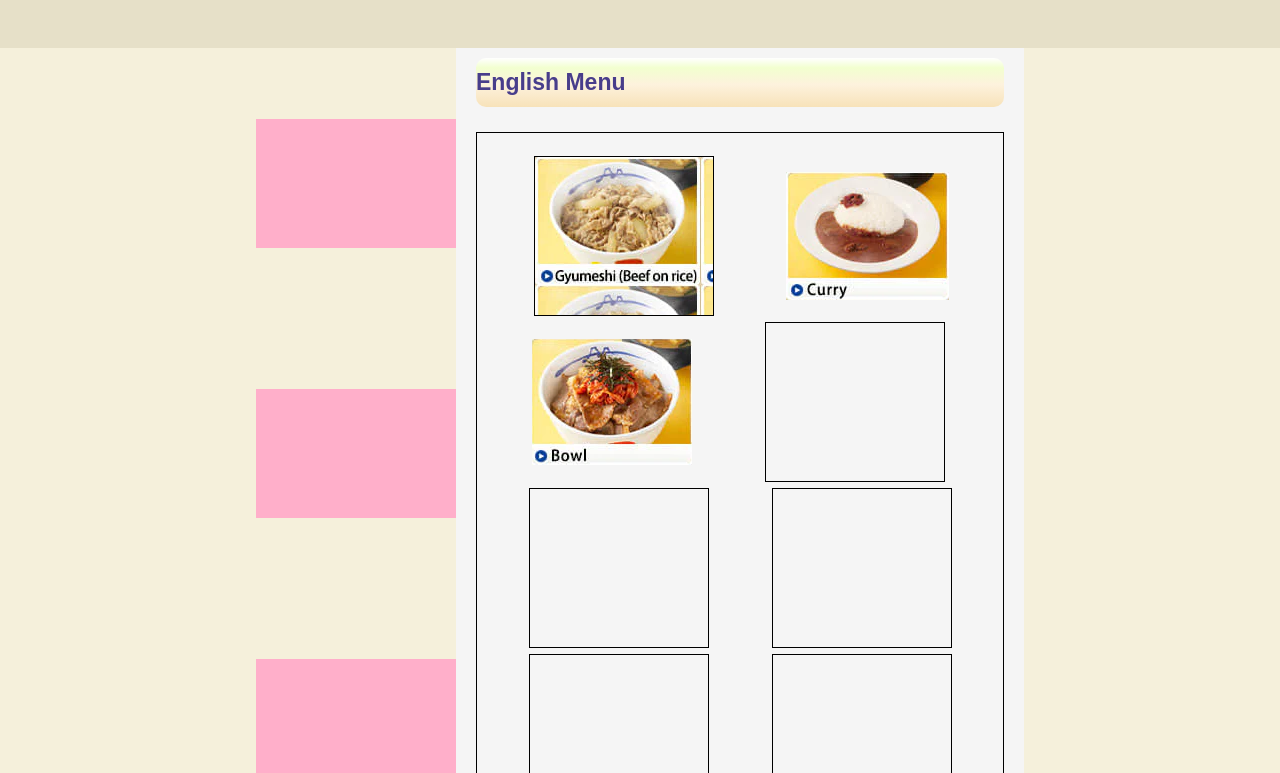
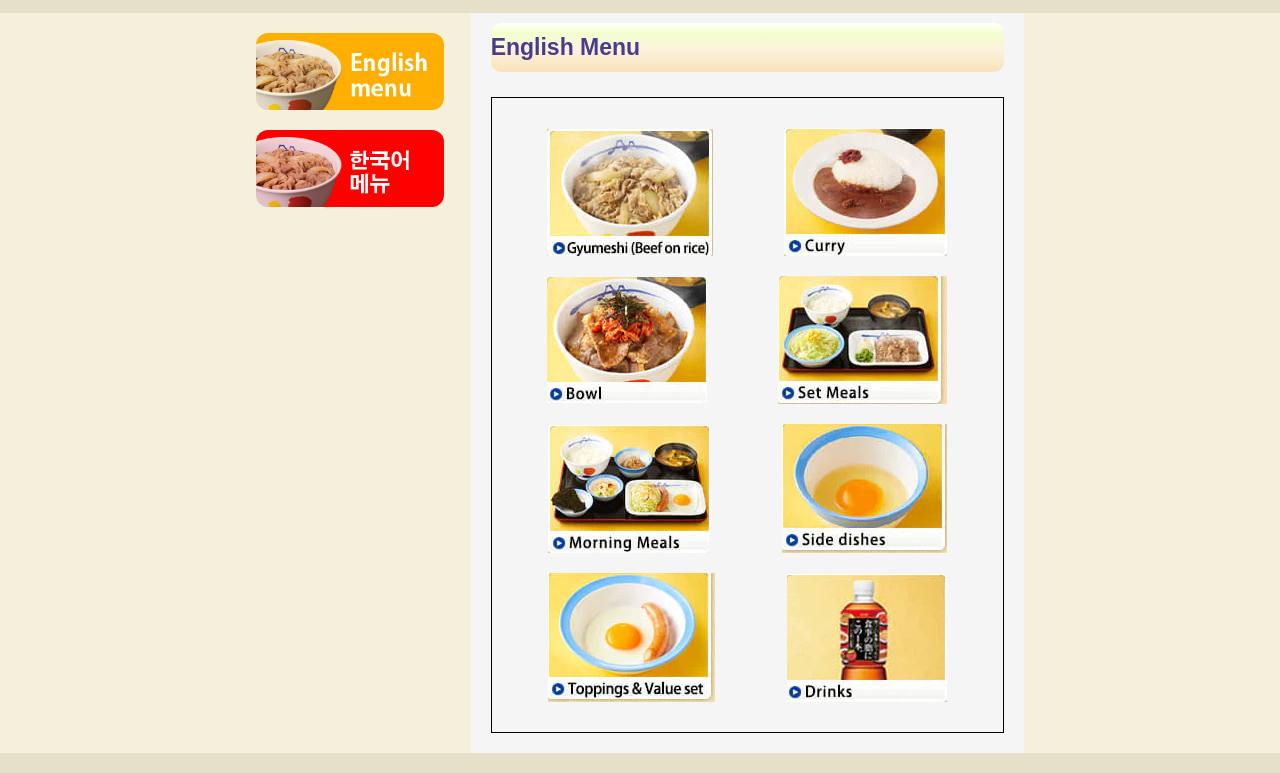
Before and after one commit to marathonic/restaurant-page, a website built with webpack: page dist/index.html in a window 1280 px wide. Shown: the part 357-1130 px from the top of the page. Built offline with nearby package versions, Linux system fonts and the light colour scheme.

Commit message:
progress

```diff
--- a/src/page-load.js
+++ b/src/page-load.js
@@ -4,6 +4,19 @@ import Logo from './matsuya-logo.gif';
 import Gyumeshi from './img/menu-eng/gyumeshi.jpg';
 import Curry from './img/menu-eng/curry.png';
 import Bowl from './img/menu-eng/bowl.png';
+import SetMeals from './img/menu-eng/set-meals.png';
+import MorningMeals from './img/menu-eng/morning-meals.png';
+import SideDishes from './img/menu-eng/side-dishes.png';
+import Toppings from './img/menu-eng/toppings.png';
+import Drinks from './img/menu-eng/drinks.png';
+
+import EngMenu from './img/menu-select/en.jpg';
+import KorMenu from './img/menu-select/kor.jpg';
+
+
+// WE MAY VERY WELL WISH TO SEPARATE THIS INTO
+// SEVERAL SMALLER FUNCTIONS, EACH APPENDING SOMETHING
+// TO OUR BACKGROUND. THEN, RUN ALL THE FUNCTIONS IN INDEX.JS
 
 export function pageLoad() {
     // alert('TEST');
@@ -116,13 +129,14 @@ export function pageLoad() {
 
     const menuLefttHalf = document.createElement('div');
     menuLefttHalf.classList.add('menu-left');
-    const englishMenu = document.createElement('div');
-    const koreanMenu = document.createElement('div');
+    const englishMenu = new Image();
+    englishMenu.src = EngMenu;
+
+    const koreanMenu = new Image();
+    koreanMenu.src = KorMenu;
+
     const spanishMenu = document.createElement('div');
 
-    englishMenu.classList.add('english-menu');
-    koreanMenu.classList.add('korean-menu');
-    spanishMenu.classList.add('spanish-menu');
     menuLefttHalf.appendChild(englishMenu);
     menuLefttHalf.appendChild(koreanMenu);
     menuLefttHalf.appendChild(spanishMenu);
@@ -138,10 +152,11 @@ export function pageLoad() {
     const foodGrid = document.createElement('div');
     foodGrid.classList.add('food-grid');
 
-    const gyumeshi = document.createElement('div');
-    const curry = new Image();
+    const gyumeshi = new Image();
+    gyumeshi.src = Gyumeshi;
 
     //TRYING OUT SECOND IMG METHOD
+    const curry = new Image();
     curry.src = Curry;
 
     //THIS SECOND WAY LOOKS A LOT BETTER!
@@ -149,11 +164,18 @@ export function pageLoad() {
 
     const bowl = new Image();
     bowl.src = Bowl;
-    const setMeal = document.createElement('div');
-    const morningMeal = document.createElement('div');
-    const sideDish = document.createElement('div');
-    const toppings = document.createElement('div');
-    const drinks = document.createElement('div');
+    const setMeal = new Image();
+    setMeal.src = SetMeals;
+    const morningMeal = new Image();
+    morningMeal.src = MorningMeals;
+
+    const sideDishes = new Image();
+    sideDishes.src = SideDishes;
+    const toppings = new Image();
+    toppings.src = Toppings;
+
+    const drinks = new Image();
+    drinks.src = Drinks;
 
     // APPEND DISHES TO FOODGRID!
     foodGrid.appendChild(gyumeshi);
@@ -161,7 +183,7 @@ export function pageLoad() {
     foodGrid.appendChild(bowl);
     foodGrid.appendChild(setMeal);
     foodGrid.appendChild(morningMeal);
-    foodGrid.appendChild(sideDish);
+    foodGrid.appendChild(sideDishes);
     foodGrid.appendChild(toppings);
     foodGrid.appendChild(drinks);
     menuRightHalf.appendChild(foodGrid);
--- a/src/style.css
+++ b/src/style.css
@@ -164,15 +164,21 @@ h1 {
     grid-row: 1 / 3;
     display: flex;
     flex-direction: column;
-    justify-content: space-around;
+    align-items: flex-end;
+    margin-right: 27px;
 }
 
-.english-menu,
-.korean-menu,
-.spanish-menu {
-    width: 200px;
-    height: 129px;
-    background-color: var(--soft-red);
+.menu-left > img {
+    border-radius: 12px;
+    max-width: 189px;
+    max-height: 77px;
+    margin-top: 20px;
+}
+
+.menu-left > img:hover {
+    filter: brightness(110%);
+    filter: opacity(70%);
+    cursor: pointer;
 }
 
 .selected-menu-lang {
@@ -201,16 +207,22 @@ h1 {
 
 }
 
-.food-grid > div {
-    min-height: 160px;
-    max-height: 70px;
-    min-width: 180px;
-    max-width: 180px;
+.food-grid-inner {
+    background-color: whitesmoke;
+    grid-row: 2;
+    display: flex;
+    justify-content: space-around;
+    align-items:center;
     border: solid black 1px;
-    margin: 3px;
+    margin-top: 15px;
+    padding: 20px;
+    flex-wrap: wrap;
+
 }
 
-.food-grid > :first-child {
-    background-image: url('./img/menu-eng/gyumeshi.jpg');
+.food-grid > img {
+    margin: 10px;
+}
 
-}
+/* WE'RE TESTING HOW WE'RE GOING TO APPLY THE IMAGES
+TO THE DISH DIVS. GYUMESHI WITH CSS, THE REST WITH JS */
```
Also changed, not shown: dist/39122799291592d271b0.png (added), dist/402c7c33e86b8acf1670.jpg (added), dist/515eb1e08b69486db0b9.jpg (added), dist/7adcc8e01ace31454278.png (added), dist/910d001146d070e6f935.png (added), dist/b2724cb0e5cb4b795797.png (added), dist/eced2d76cf0316e611b7.png (added), dist/index.bundle.js, dist/pageload.bundle.js, src/img/menu-select/en.jpg (added), src/img/menu-select/kor.jpg (added).
